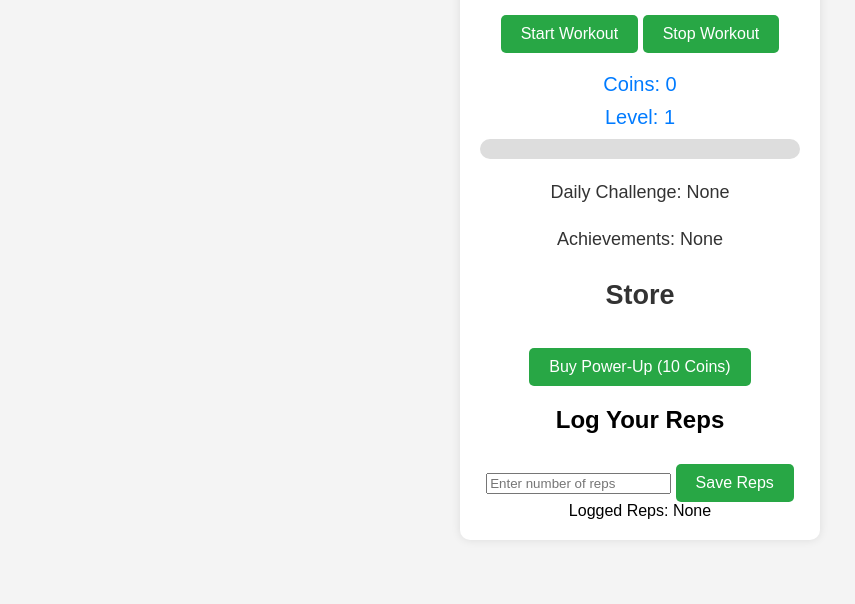
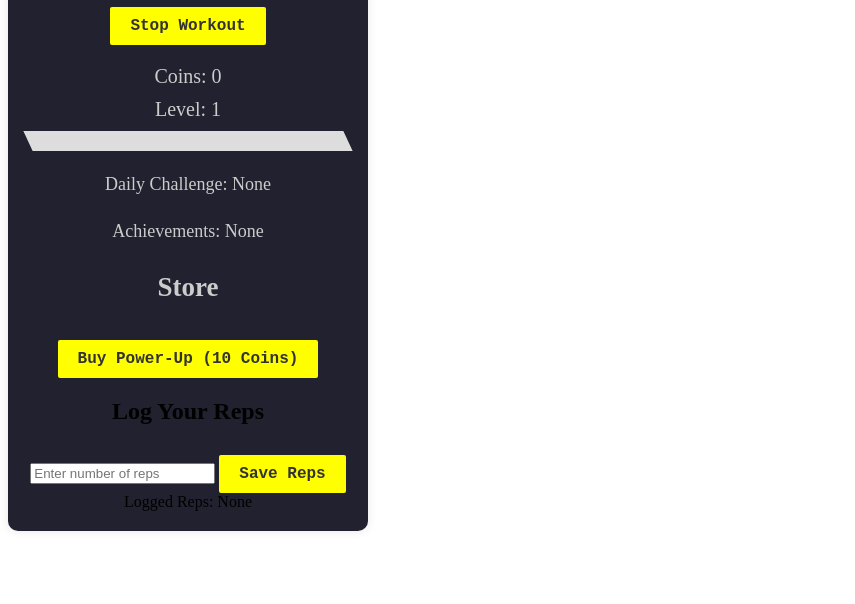
Before and after one commit to DominicKennell/workout, a plain HTML site: page index.html in a window 1280 px wide. Shown: the part 196-800 px from the top of the page, without its empty margins (0-855 px from the left). Drawn offline with Linux system fonts and the light colour scheme.

Commit message:
Update CSS

```diff
--- a/index.html
+++ b/index.html
@@ -5,19 +5,21 @@
     <meta name="viewport" content="width=device-width, initial-scale=1.0">
     <title>Random Workout Generator</title>
     <style>
-        body {
-            font-family: Arial, sans-serif;
-            background-color: #f4f4f4;
+   <style>
+            body {
+            font-family: 'Orbitron', monospace;
+            background-color: #212121;
             display: flex;
             justify-content: center;
             align-items: center;
-            height: 100vh;
-            margin: 0;
-        }
+            min-height: 100vh;
+            color: #ccc;
+            font-size: 18px;
+            }
 
         .container {
             text-align: center;
-            background-color: #fff;
+            background-color: #21212f;
             padding: 20px;
             border-radius: 10px;
             box-shadow: 0 0 10px rgba(0, 0, 0, 0.1);
@@ -25,19 +27,22 @@
         }
 
         button {
-            background-color: #28a745; /* Bright Green */
-            color: white;
+            font-family: 'Orbitron', monospace;
+            background-color: yellow; /* Bright Green */
+            color: #333;
             padding: 10px 20px;
             border: none;
-            border-radius: 5px;
+            border-radius: 2px;
             cursor: pointer;
             font-size: 16px;
             margin-top: 10px;
             transition: background-color 0.3s, transform 0.2s;
+            font-weight: bold;
+
         }
 
         button:hover {
-            background-color: #218838; /* Darker Green */
+            background-color: yellow; /* Darker Green */
             transform: scale(1.05);
         }
 
@@ -45,30 +50,29 @@
             margin-top: 20px;
             font-size: 18px;
             line-height: 1.5;
-            color: #333;
+            color: #ccc;
         }
 
         .timer, .rest, .coins, .level, .progress {
             margin-top: 10px;
             font-size: 20px;
-            color: #007bff; /* Blue */
+            color: #ccc;
         }
 
         .progress {
             height: 20px;
             background-color: #ddd;
-            border-radius: 10px;
             width: 100%;
             margin-top: 10px;
             position: relative;
             overflow: hidden;
+            transform: skew(25deg);
         }
 
         .progress-bar {
             height: 100%;
-            background-color: #28a745; /* Bright Green */
+            background-color: yellow; /* Bright Green */
             width: 0;
-            border-radius: 10px;
             transition: width 0.5s;
         }
 
```
